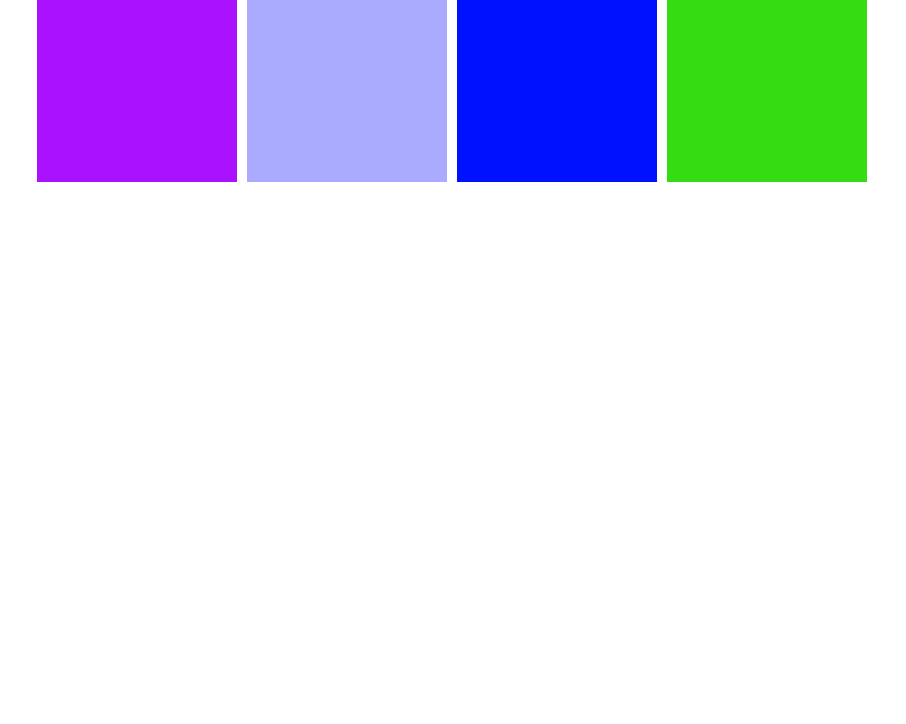
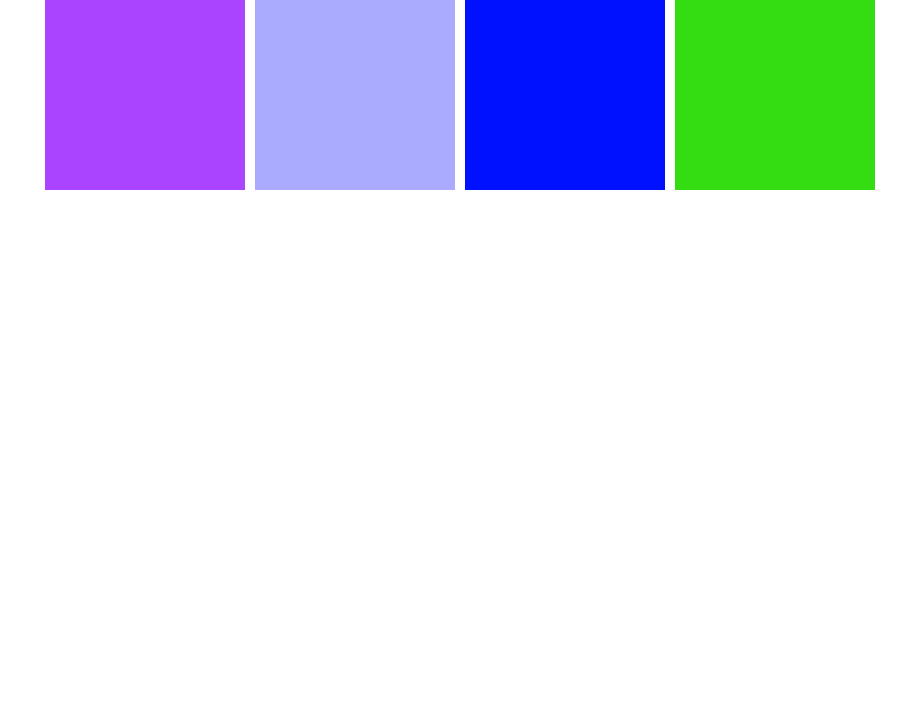
Before and after one commit to MLMarce/probando-git-hub-como-profesional, a plain HTML site: page index.html in a window 1280 px wide. Shown: the part 76-800 px from the top of the page, without its empty margins (112-1018 px from the left). Drawn offline with Linux system fonts and the light colour scheme.

Commit message:
Update estilos.css
cambiando un poco para experimentar

```diff
--- a/estilos.css
+++ b/estilos.css
@@ -8,7 +8,7 @@
     display: flex;
     flex-direction: column;
     margin: 0 auto;
-    padding: 1em;
+    padding: 1.5em;
     width: 80vw;
     height: 80vh;
 }
@@ -24,7 +24,7 @@
 }
 
 .individuales:nth-child(1) {
-    background: #a1f;
+    background: #a4f;
 }
 .individuales:nth-child(2) {
     background: #aaf;
```
